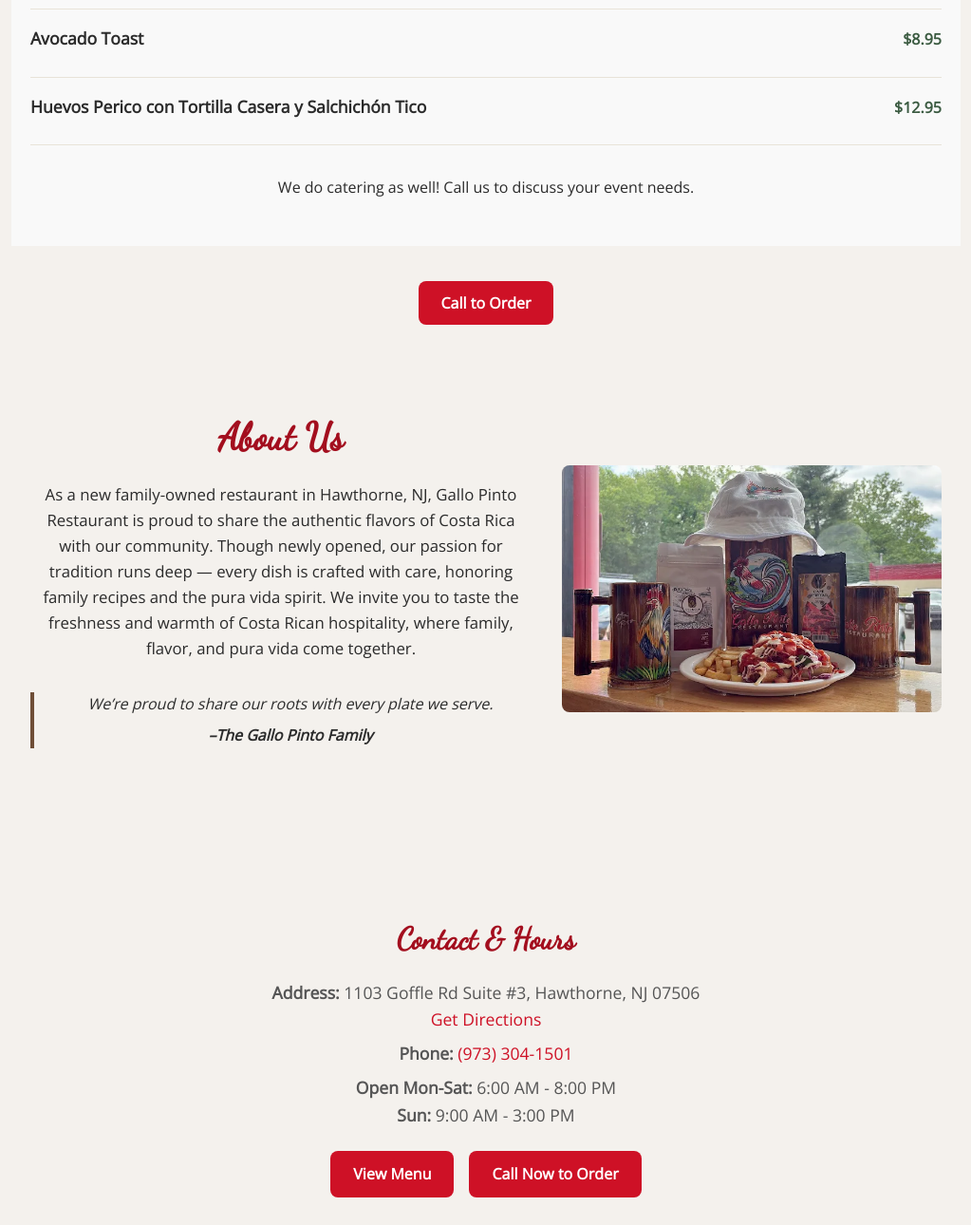
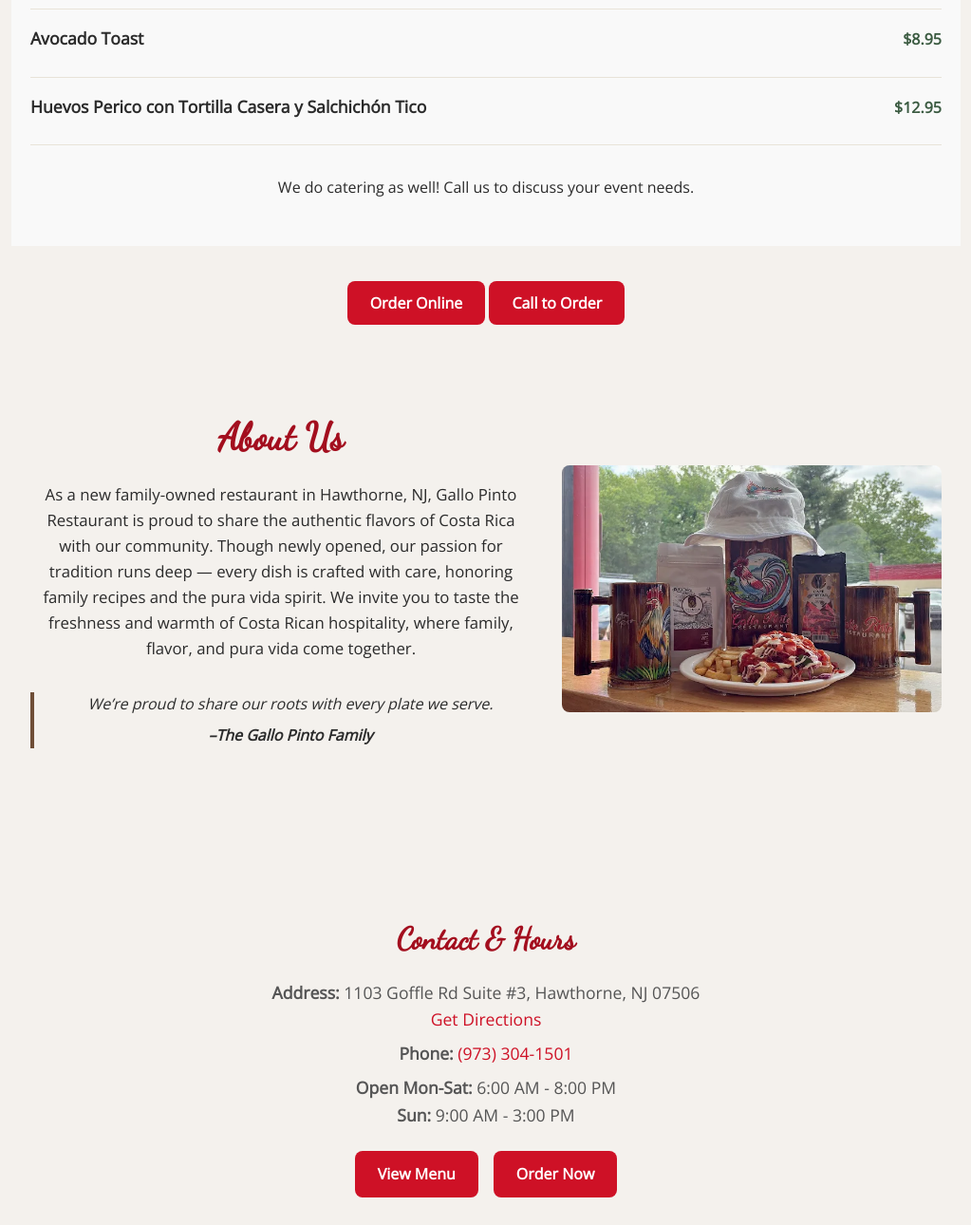
Before and after one commit to andrewprz5/starter-restaurant, a plain HTML site: page index.html in a window 1280 px wide. Shown: the part 1321-2611 px from the top of the page at 95% size, without its empty margins (128-1151 px from the left). Drawn offline with nearby package versions, Linux system fonts and the light colour scheme; grey boxes are pictures that could not be loaded.

Commit message:
Tweak CTA Btns

```diff
--- a/index.html
+++ b/index.html
@@ -53,6 +53,7 @@
   </section>
 
 <section class="cta">
+    <a href="https://www.toasttab.com/local/order/gallo-pinto-restaurant-1103-goffle-road-suite-3/r-571409cf-e5ee-4247-b920-fd187045cd1d" class="btn">Order Online</a>
     <a href="tel:+19733041501" class="btn">Call to Order</a>
 </section>
 
@@ -96,7 +97,7 @@
     </p>
     <div class="hero-buttons">
       <a href="#menu" class="btn">View Menu</a>
-      <a href="tel:19733041501" class="btn">Call Now to Order</a>
+      <a href="https://www.toasttab.com/local/order/gallo-pinto-restaurant-1103-goffle-road-suite-3/r-571409cf-e5ee-4247-b920-fd187045cd1d" class="btn">Order Now</a>
     </div>
 
     <div class="map-container">
```
